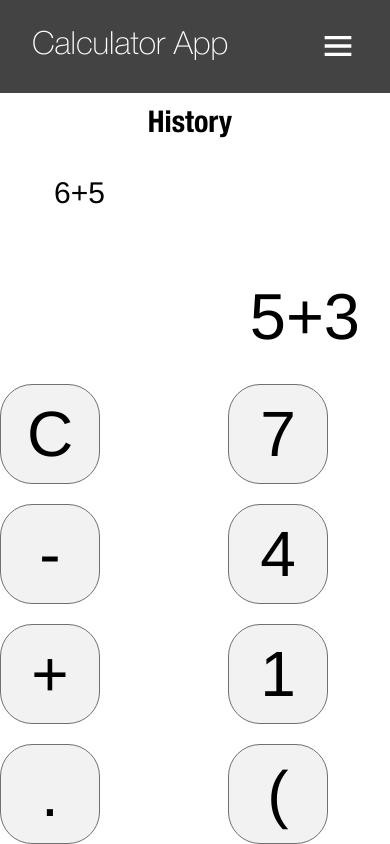
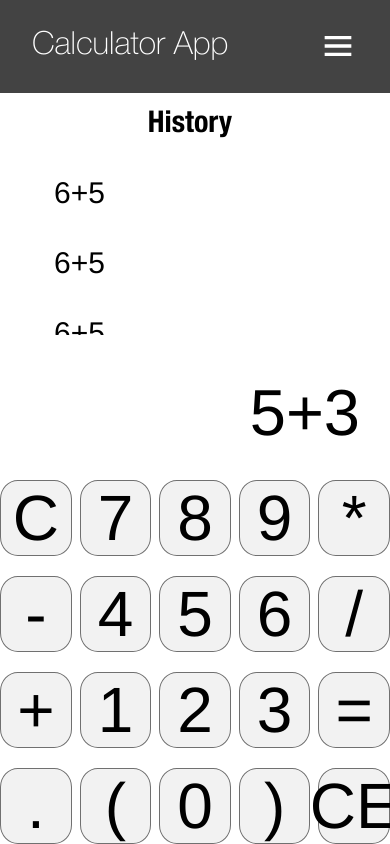
Before and after one commit to UladzislauPapliouka/calculator, a React (Create React App) app: page / in a window 390 px wide. Built offline with nearby package versions, Linux system fonts and the light colour scheme.

Commit message:
fix: change styles for Key and Keypad component to adaptive at mobile devices

```diff
--- a/src/Components/Keypad/styled.js
+++ b/src/Components/Keypad/styled.js
@@ -7,6 +7,11 @@ export const KeypadWrapper = styled.div`
   column-gap: 128px;
   row-gap: 20px;
   grid-area: keyp;
+  @media screen and (max-width:768px ){
+    grid-template-columns: repeat(5,minmax(2em, 150px));
+    column-gap: 2% ;
+    row-gap: 20px;
+  }
 `
 export const Key = styled.div`
   aspect-ratio: 1;
@@ -15,7 +20,8 @@ export const Key = styled.div`
   justify-content: center;
   background-color: #F2F2F2;
   border: 1px solid #707070;
-  border-radius: 32px;
+  border-radius: 25% 25% 25% 25%;
+  vertical-align: center;
   font-size: 6.4em;
   cursor: pointer;
 
```
